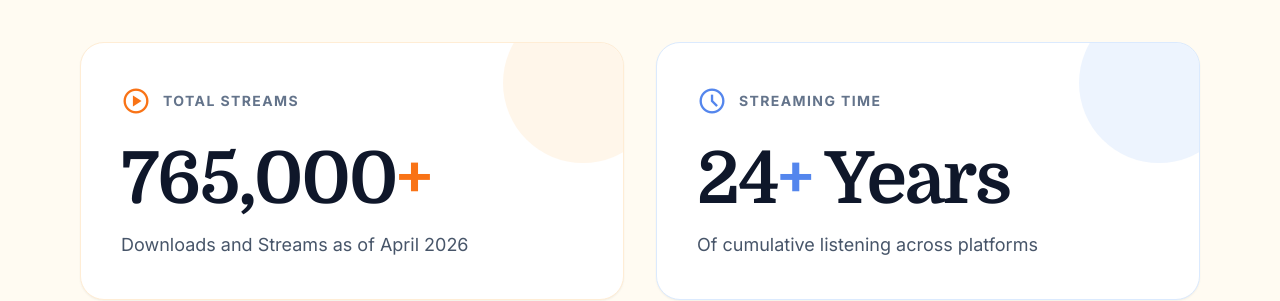
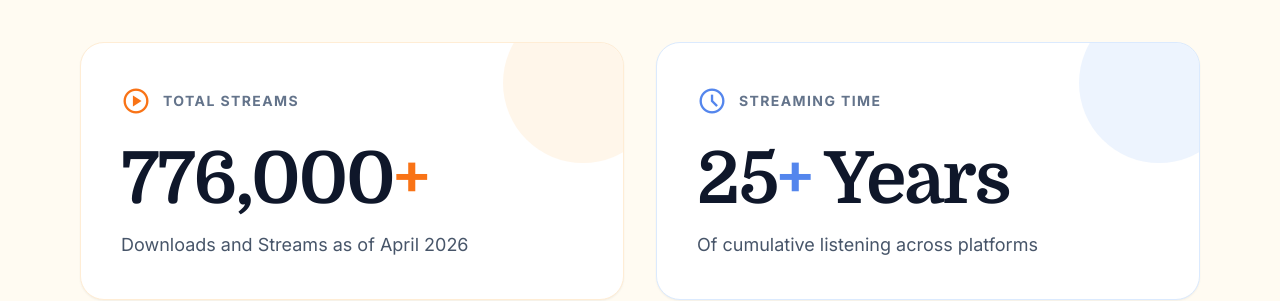
Before and after one commit to OpenAudioOER/listen, a React (Vite) app: page / in a window 1280 px wide. Shown: the part 1500-1801 px from the top of the page. Built offline with nearby package versions, Linux system fonts and the light colour scheme; a web font is replaced by a local one.

Commit message:
Update LandingPage.tsx
Update Streaming Metrics

```diff
--- a/components/LandingPage.tsx
+++ b/components/LandingPage.tsx
@@ -300,7 +300,7 @@ export function LandingPage({ onNavigateLibrary, onNavigateBook, onNavigateRecog
                   <p className="text-slate-500 text-sm font-bold uppercase tracking-widest">Total Streams</p>
                 </div>
                 <p className="text-slate-900 tracking-tight text-6xl lg:text-7xl font-bold font-serif-polished leading-tight relative z-10">
-                  <Counter target={765000} suffix="+" suffixClassName="text-orange-500" />
+                  <Counter target={776000} suffix="+" suffixClassName="text-orange-500" />
                 </p>
                 <p className="text-slate-600 text-lg relative z-10">Downloads and Streams as of April 2026</p>
               </div>
@@ -311,7 +311,7 @@ export function LandingPage({ onNavigateLibrary, onNavigateBook, onNavigateRecog
                   <p className="text-slate-500 text-sm font-bold uppercase tracking-widest">Streaming Time</p>
                 </div>
                 <p className="text-slate-900 tracking-tight text-6xl lg:text-7xl font-bold font-serif-polished leading-tight relative z-10">
-                  <Counter target={24} suffix="+" suffixClassName="text-primary" /> Years
+                  <Counter target={25} suffix="+" suffixClassName="text-primary" /> Years
                 </p>
                 <p className="text-slate-600 text-lg relative z-10">Of cumulative listening across platforms</p>
               </div>
```
